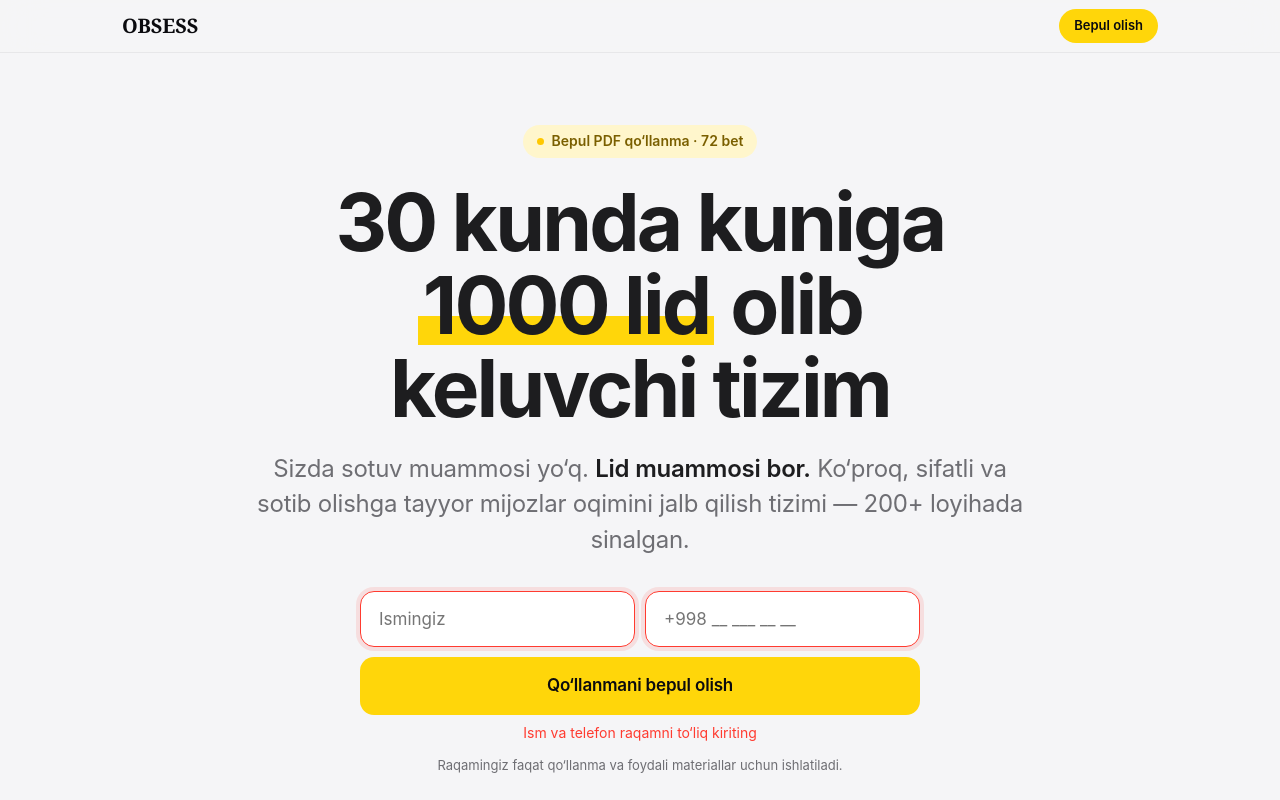
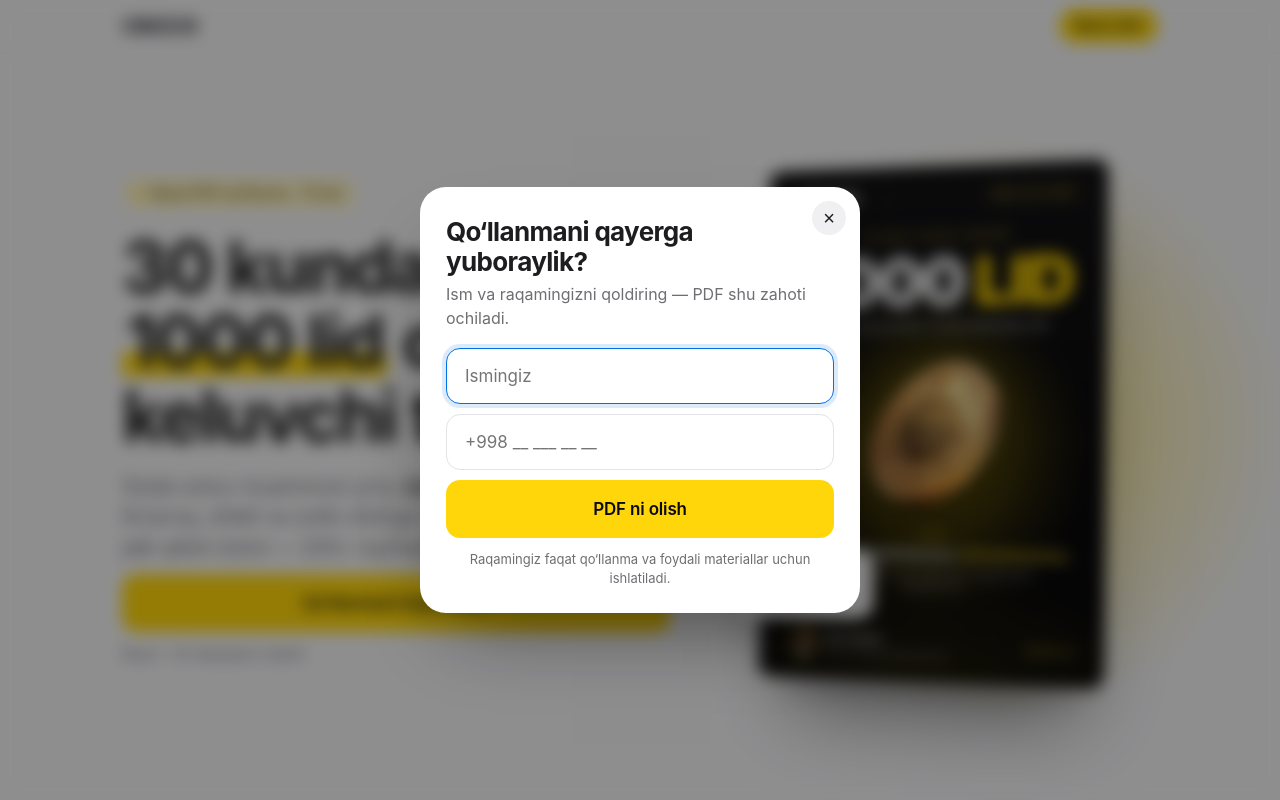
Before and after one commit to aakhtamov0070-collab/obsess-sotuv, a plain HTML site: page 1000-lid.html in a window 1280 px wide. Both pictures are taken after a click on the button "Qo‘llanmani bepul olish". Shown: the top 800 px of the page. Drawn offline with Linux system fonts and the light colour scheme.

Commit message:
1000-lid: hero bitta ekranda, pop-up forma

```diff
--- a/1000-lid.html
+++ b/1000-lid.html
@@ -49,14 +49,35 @@ nav .wrap{display:flex;align-items:center;justify-content:space-between;height:5
 .nav-cta{font-size:13px;font-weight:600;color:var(--black);background:var(--y);border-radius:980px;padding:7px 15px;text-decoration:none;transition:background .2s}
 .nav-cta:hover{background:var(--y2)}
 
-/* hero */
-.hero{text-align:center;padding:72px 0 0}
-.eyebrow{display:inline-flex;align-items:center;gap:8px;font-size:14px;font-weight:600;color:var(--yk);background:#FFF6CC;border-radius:980px;padding:6px 14px;margin-bottom:22px}
+/* hero — sarlavha, kitob va tugma birinchi ekranga sig'adi */
+.hero{min-height:calc(100svh - 52px);display:flex;align-items:center;padding:28px 0 40px;overflow:hidden;position:relative}
+.hero::before{content:"";position:absolute;right:-10%;top:50%;width:min(820px,90vw);aspect-ratio:1;transform:translateY(-50%);background:radial-gradient(closest-side,rgba(255,214,10,.5),rgba(255,214,10,0) 72%);pointer-events:none}
+.hero .wrap{position:relative;display:grid;grid-template-columns:1.1fr .9fr;gap:40px;align-items:center;width:100%}
+.eyebrow{display:inline-flex;align-items:center;gap:8px;font-size:14px;font-weight:600;color:var(--yk);background:#FFF6CC;border-radius:980px;padding:6px 14px;margin-bottom:20px}
 .eyebrow i{width:7px;height:7px;border-radius:50%;background:var(--y2)}
-h1{font-size:clamp(40px,7.2vw,80px);line-height:1.04;font-weight:700;letter-spacing:-.035em;max-width:14ch;margin:0 auto}
+h1{font-size:clamp(40px,5.6vw,72px);line-height:1.04;font-weight:700;letter-spacing:-.035em;max-width:13ch}
 h1 .hl{background:linear-gradient(180deg,transparent 62%,var(--y) 62%,var(--y) 92%,transparent 92%);padding:0 .06em}
-.hero .lead{font-size:clamp(19px,2.3vw,24px);color:var(--mute);max-width:32em;margin:22px auto 0;letter-spacing:-.01em}
+.hero .lead{font-size:clamp(18px,1.8vw,21px);color:var(--mute);max-width:28em;margin-top:18px;letter-spacing:-.01em}
 .hero .lead b{color:var(--ink);font-weight:600}
+.cta{display:inline-flex;width:auto;min-width:300px;padding:0 34px;margin-top:30px;height:60px;font-size:18px}
+.cta-fine{font-size:14px;color:var(--mute);margin-top:12px}
+.hero-book{position:relative;justify-self:center}
+.book{display:block;width:clamp(240px,27vw,350px);max-height:calc(100svh - 170px);object-fit:contain;transform:perspective(1600px) rotateY(-14deg) rotateX(4deg);border-radius:6px 14px 14px 6px;box-shadow:-10px 0 0 -3px #2A2A2E,0 50px 80px -30px rgba(0,0,0,.55),0 18px 30px -18px rgba(0,0,0,.4)}
+.badge{position:absolute;left:-26px;bottom:12%;background:#fff;border-radius:16px;padding:12px 16px;font-size:13px;line-height:1.3;color:var(--mute);box-shadow:0 20px 40px -18px rgba(0,0,0,.35)}
+.badge b{display:block;font-size:22px;font-weight:700;letter-spacing:-.03em;color:var(--ink)}
+
+/* pop-up forma */
+.modal{position:fixed;inset:0;z-index:50;display:none;align-items:center;justify-content:center;padding:16px;background:rgba(0,0,0,.42);-webkit-backdrop-filter:blur(8px);backdrop-filter:blur(8px)}
+.modal.open{display:flex;animation:fade .25s ease}
+.sheet{position:relative;width:100%;max-width:440px;background:#fff;border-radius:26px;padding:30px 26px 24px;box-shadow:0 40px 80px -30px rgba(0,0,0,.5);animation:pop .4s cubic-bezier(.2,.8,.2,1)}
+.sheet h3.t{font-size:26px;font-weight:700;letter-spacing:-.025em;line-height:1.15;padding-right:28px}
+.sheet p.s{color:var(--mute);margin:6px 0 18px;font-size:16px}
+.sheet .x{position:absolute;right:14px;top:14px;width:34px;height:34px;border:0;border-radius:50%;background:#F0F0F3;color:var(--ink);font-size:20px;line-height:1;cursor:pointer}
+.sheet .form{margin:0;max-width:none}
+.sheet .row{flex-direction:column}
+.sheet .done{box-shadow:none;padding:6px 0 0}
+.sheet.is-done h3.t,.sheet.is-done p.s{display:none}
+@keyframes fade{from{opacity:0}to{opacity:1}}
 
 /* form */
 .form{margin:34px auto 0;max-width:560px;text-align:left}
@@ -86,14 +107,6 @@ h1 .hl{background:linear-gradient(180deg,transparent 62%,var(--y) 62%,var(--y) 9
 .form.is-done .done{display:block;animation:pop .45s cubic-bezier(.2,.8,.2,1)}
 @keyframes pop{from{opacity:0;transform:translateY(10px) scale(.98)}to{opacity:1;transform:none}}
 
-/* cover stage */
-.stage{position:relative;margin:64px auto 0;max-width:980px;height:clamp(420px,58vw,620px);overflow:hidden}
-.stage::before{content:"";position:absolute;left:50%;top:58%;width:min(780px,110%);aspect-ratio:1;transform:translate(-50%,-50%);background:radial-gradient(closest-side,rgba(255,214,10,.55),rgba(255,214,10,0) 72%);filter:blur(10px)}
-.book{position:absolute;left:50%;top:0;width:clamp(260px,34vw,360px);transform:translateX(-50%) perspective(1600px) rotateY(-14deg) rotateX(4deg);transform-origin:center;border-radius:6px 14px 14px 6px;overflow:hidden;box-shadow:-10px 0 0 -3px #2A2A2E,0 50px 80px -30px rgba(0,0,0,.55),0 18px 30px -18px rgba(0,0,0,.4)}
-.book::after{content:"";position:absolute;inset:0;background:linear-gradient(100deg,rgba(255,255,255,.18),transparent 22%,transparent 70%,rgba(255,255,255,.06))}
-.side-page{position:absolute;top:70px;width:clamp(180px,22vw,240px);border-radius:12px;overflow:hidden;box-shadow:0 30px 60px -30px rgba(0,0,0,.35),0 0 0 1px rgba(0,0,0,.04);opacity:.96}
-.side-page.l{left:calc(50% - clamp(330px,40vw,440px));transform:rotate(-6deg)}
-.side-page.r{right:calc(50% - clamp(330px,40vw,440px));transform:rotate(6deg)}
 
 /* sections */
 section{padding:110px 0}
@@ -189,18 +202,28 @@ footer a{color:var(--mute)}
   .stats{grid-template-columns:repeat(2,1fr)}
   .problems,.steps,.who{grid-template-columns:1fr}
   .logos{grid-template-columns:repeat(4,1fr)}
-  .side-page{display:none}
+  .hero{min-height:calc(100svh - 52px);padding:20px 0 24px;text-align:center}
+  .hero::before{right:auto;left:50%;top:62%;transform:translate(-50%,-50%)}
+  .hero .wrap{grid-template-columns:1fr;gap:0;height:100%}
+  .hero-copy{display:contents}
+  .eyebrow{margin:0 auto 12px;font-size:13px;order:1}
+  h1{order:2;margin:0 auto;font-size:clamp(32px,8.6vw,52px)}
+  .hero .lead{order:3;margin:10px auto 0;font-size:16px;max-width:24em}
+  .hero .lead span{display:none}
+  .hero-book{order:4;margin:18px 0 4px}
+  .book{width:auto;height:clamp(200px,calc(100svh - 470px),400px);max-height:none;margin:0 auto}
+  .badge{display:none}
+  .cta{order:5;width:100%;min-width:0;margin:16px auto 0}
+  .cta-fine{order:6;margin-top:10px;font-size:13px}
 }
 @media (max-width:640px){
   section{padding:76px 0}
-  .hero{padding-top:44px}
   .row{flex-direction:column;gap:10px}
   .toc{grid-template-columns:1fr}
   .toc li{padding:22px 22px 22px 76px}
   .toc li span{left:20px;top:22px}
   .author{grid-template-columns:1fr;text-align:center;padding:32px 24px;gap:22px}
   .author img{margin:0 auto;width:128px;height:128px}
-  .stage{height:430px;margin-top:44px}
   .sticky{display:block}
   footer{padding-bottom:96px}
 }
@@ -208,34 +231,22 @@ footer a{color:var(--mute)}
 </head>
 <body>
 
-<nav><div class="wrap"><a class="logo" href="#top" aria-label="Obsess">OBSESS</a><a class="nav-cta" href="#olish">Bepul olish</a></div></nav>
+<nav><div class="wrap"><a class="logo" href="#top" aria-label="Obsess">OBSESS</a><a class="nav-cta" href="#olish" data-open="nav">Bepul olish</a></div></nav>
 
 <main id="top">
 <header class="hero">
   <div class="wrap">
-    <div class="eyebrow"><i></i>Bepul PDF qo‘llanma · 72 bet</div>
-    <h1>30 kunda kuniga <span class="hl">1000 lid</span> olib keluvchi tizim</h1>
-    <p class="lead">Sizda sotuv muammosi yo‘q. <b>Lid muammosi bor.</b> Ko‘proq, sifatli va sotib olishga tayyor mijozlar oqimini jalb qilish tizimi — 200+ loyihada sinalgan.</p>
-
-    <form class="form" data-src="hero" novalidate>
-      <div class="in">
-        <div class="row">
-          <div class="field"><input name="name" type="text" placeholder="Ismingiz" autocomplete="given-name" aria-label="Ismingiz" required></div>
-          <div class="field"><input name="phone" type="tel" placeholder="+998 __ ___ __ __" autocomplete="tel" inputmode="tel" aria-label="Telefon raqamingiz" required></div>
-        </div>
-        <input class="hp" name="website" tabindex="-1" autocomplete="off" aria-hidden="true">
-        <button class="btn y" type="submit">Qo‘llanmani bepul olish</button>
-        <p class="msg" role="alert"></p>
-        <p class="fine">Raqamingiz faqat qo‘llanma va foydali materiallar uchun ishlatiladi.</p>
-      </div>
-      <div class="done" aria-live="polite"></div>
-    </form>
-  </div>
-
-  <div class="stage" aria-hidden="true">
-    <img class="side-page l" src="lm-p37.jpg" alt="" width="600" height="900" loading="lazy">
-    <img class="book" src="lm-cover.jpg" alt="" width="800" height="1200">
-    <img class="side-page r" src="lm-p50.jpg" alt="" width="600" height="900" loading="lazy">
+    <div class="hero-copy">
+      <div class="eyebrow"><i></i>Bepul PDF qo‘llanma · 72 bet</div>
+      <h1>30 kunda kuniga <span class="hl">1000 lid</span> olib keluvchi tizim</h1>
+      <p class="lead">Sizda sotuv muammosi yo‘q. <b>Lid muammosi bor.</b><span> Ko‘proq, sifatli va sotib olishga tayyor mijozlar oqimini jalb qilish tizimi — 200+ loyihada sinalgan.</span></p>
+      <button class="btn y cta" type="button" data-open="hero" id="heroCta">Qo‘llanmani bepul olish</button>
+      <p class="cta-fine">Bepul · 30 daqiqada o‘qiladi</p>
+    </div>
+    <div class="hero-book">
+      <img class="book" src="lm-cover.jpg" alt="“30 kun ichida kuniga 1000 lid” qo‘llanmasi muqovasi" width="800" height="1200" fetchpriority="high">
+      <div class="badge"><b>200+</b>loyihada sinalgan</div>
+    </div>
   </div>
 </header>
 
@@ -363,26 +374,36 @@ footer a{color:var(--mute)}
     <img class="cover-sm rv" src="lm-cover.jpg" alt="“30 kun ichida kuniga 1000 lid” qo‘llanmasi muqovasi" width="800" height="1200" loading="lazy">
     <h2 class="rv">Qo‘llanmani hoziroq<br>bepul oling.</h2>
     <p class="sub rv">Ism va raqamingizni qoldiring — PDF shu zahoti ochiladi.</p>
-    <form class="form" data-src="final" novalidate>
+    <button class="btn y cta rv" type="button" data-open="final">PDF ni bepul olish</button>
+    <p class="fine">72 bet · 30 daqiqada o‘qiladi · bepul</p>
+  </div>
+</section>
+</main>
+
+<div class="modal" id="modal" role="dialog" aria-modal="true" aria-labelledby="mTitle">
+  <div class="sheet" id="sheet">
+    <button class="x" type="button" data-close aria-label="Yopish">×</button>
+    <h3 class="t" id="mTitle">Qo‘llanmani qayerga yuboraylik?</h3>
+    <p class="s">Ism va raqamingizni qoldiring — PDF shu zahoti ochiladi.</p>
+    <form class="form" data-src="popup" novalidate>
       <div class="in">
         <div class="row">
           <div class="field"><input name="name" type="text" placeholder="Ismingiz" autocomplete="given-name" aria-label="Ismingiz" required></div>
           <div class="field"><input name="phone" type="tel" placeholder="+998 __ ___ __ __" autocomplete="tel" inputmode="tel" aria-label="Telefon raqamingiz" required></div>
         </div>
         <input class="hp" name="website" tabindex="-1" autocomplete="off" aria-hidden="true">
-        <button class="btn" type="submit">PDF ni bepul olish</button>
+        <button class="btn y" type="submit">PDF ni olish</button>
         <p class="msg" role="alert"></p>
-        <p class="fine">72 bet · 30 daqiqada o‘qiladi · bepul</p>
+        <p class="fine">Raqamingiz faqat qo‘llanma va foydali materiallar uchun ishlatiladi.</p>
       </div>
       <div class="done" aria-live="polite"></div>
     </form>
   </div>
-</section>
-</main>
+</div>
 
 <footer><div class="wrap"><span>© 2026 Obsess marketing agentligi · Toshkent</span><span><a href="https://t.me/obsessceo">t.me/obsessceo</a> · +998 99 643 30 40</span></div></footer>
 
-<div class="sticky" id="sticky"><a class="btn y" href="#olish">Qo‘llanmani bepul olish</a></div>
+<div class="sticky" id="sticky"><button class="btn y" type="button" data-open="sticky">Qo‘llanmani bepul olish</button></div>
 
 <script>
 /* Kontakt Pulse CRM → "Lid magnit" ga tushadi (sotuv lidi emas). Pixel va CAPI bir xil eventID bilan — Meta dublikatni olib tashlaydi */
@@ -426,7 +447,27 @@ function showDone(name){
       ? `<a class="btn ghost" href="${CONFIG.telegram}" target="_blank" rel="noopener">Bepul konsultatsiyaga yozilish</a>`
       : `<a class="btn ghost" href="https://t.me/obsessceo?text=${encodeURIComponent('1000 lid PDF oldim. Ism: '+LAST.name+', tel: '+LAST.phone)}" target="_blank" rel="noopener">Kontaktni Telegram orqali yuborish</a><p class="fine">Aloqada muammo bo’ldi — kontaktingiz saqlanmagan bo’lishi mumkin. Tugma orqali Telegramda yuboring (xabar tayyor).</p>`}`;
   document.querySelectorAll('form.form').forEach(f=>{ f.querySelector('.done').innerHTML = html; f.classList.add('is-done'); });
+  document.getElementById('sheet').classList.add('is-done');
 }
+
+/* pop-up: har qanday "olish" tugmasi formani ochadi */
+const modal = document.getElementById('modal');
+let lastFocus = null;
+function openModal(src){
+  lastFocus = document.activeElement;
+  modal.querySelector('form').dataset.src = src || 'popup';
+  modal.classList.add('open'); document.body.style.overflow = 'hidden';
+  if(window.fbq && !openModal.sent){ openModal.sent = true; fbq('trackCustom','LeadFormOpen',{lead_magnet:CONFIG.magnet}); }
+  const f = modal.querySelector('input[name=name]');
+  if(f && !modal.querySelector('.form.is-done')) setTimeout(()=>f.focus(), 60);
+}
+function closeModal(){
+  modal.classList.remove('open'); document.body.style.overflow = '';
+  if(lastFocus && lastFocus.focus) lastFocus.focus();
+}
+document.querySelectorAll('[data-open]').forEach(b=>b.addEventListener('click',e=>{ e.preventDefault(); openModal(b.dataset.open); }));
+modal.addEventListener('click',e=>{ if(e.target===modal || e.target.closest('[data-close]')) closeModal(); });
+addEventListener('keydown',e=>{ if(e.key==='Escape' && modal.classList.contains('open')) closeModal(); });
 
 document.querySelectorAll('form.form').forEach(form=>{
   form.addEventListener('submit', async e=>{
@@ -457,8 +498,6 @@ document.querySelectorAll('form.form').forEach(form=>{
     LAST = {name, phone};
     if(window.fbq) fbq('track','Lead',{content_name:'1000 lid tizimi (PDF)', lead_magnet:CONFIG.magnet},{eventID:eventId});
     showDone(name);
-    document.getElementById('sticky').classList.remove('show');
-    form.scrollIntoView({behavior:'smooth',block:'center'});
   });
 });
 
@@ -466,11 +505,10 @@ document.querySelectorAll('form.form').forEach(form=>{
 const io = 'IntersectionObserver' in window ? new IntersectionObserver(es=>es.forEach(x=>{if(x.isIntersecting){x.target.classList.add('in');io.unobserve(x.target);}}),{rootMargin:'0px 0px -8% 0px'}) : null;
 document.querySelectorAll('.rv').forEach(el=>io?io.observe(el):el.classList.add('in'));
 
-/* mobil pastki tugma: hero formasidan o'tgach chiqadi, oxirgi formada yashirinadi */
-const sticky = document.getElementById('sticky'), heroF = document.querySelector('.hero .form'), finalS = document.getElementById('olish');
+/* mobil pastki tugma: hero tugmasidan o'tgach chiqadi, oxirgi bo'limda yashirinadi */
+const sticky = document.getElementById('sticky'), heroB = document.getElementById('heroCta'), finalS = document.getElementById('olish');
 function onScroll(){
-  if(document.querySelector('.form.is-done')) return;
-  const past = heroF.getBoundingClientRect().bottom < 0, atEnd = finalS.getBoundingClientRect().top < innerHeight*.8;
+  const past = heroB.getBoundingClientRect().bottom < 0, atEnd = finalS.getBoundingClientRect().top < innerHeight*.8;
   sticky.classList.toggle('show', past && !atEnd);
 }
 addEventListener('scroll', onScroll, {passive:true});
```
